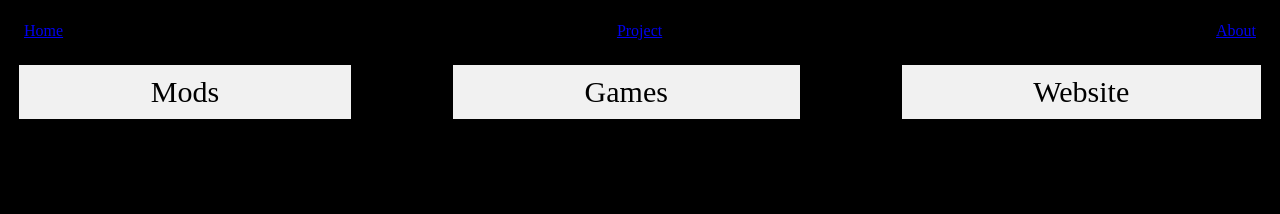
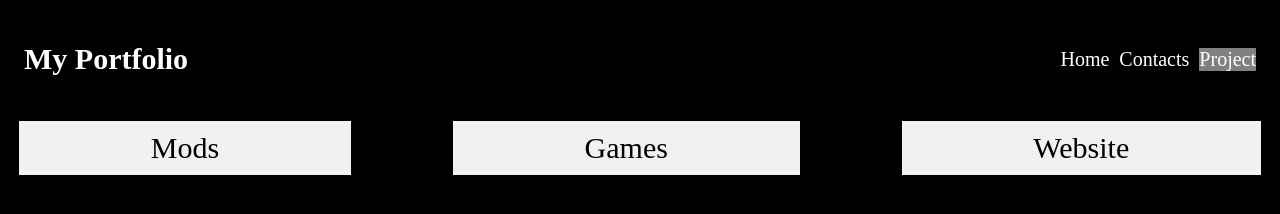
Before and after one commit to PyroNaru/Portfolio, a plain HTML site: page projects.html in a window 1280 px wide. Drawn offline with Linux system fonts and the light colour scheme.

Commit message:
New changes

```diff
--- a/projects.html
+++ b/projects.html
@@ -6,9 +6,12 @@
 </head>
 <body>
     <div class="topnav">
-    <a href="index.html">Home</a>
-    <a class="active" href="projects.html">Project</a>
-    <a href="about.html">About</a>
+        <h1 class="title"> My Portfolio </h1>
+        <div class="navlinks">
+            <a  href="index.html">Home</a>
+            <a href="about.html">Contacts</a>
+            <a class="active" href="projects.html">Project</a>
+        </div>
     </div>
 
      <div class="container">
```
